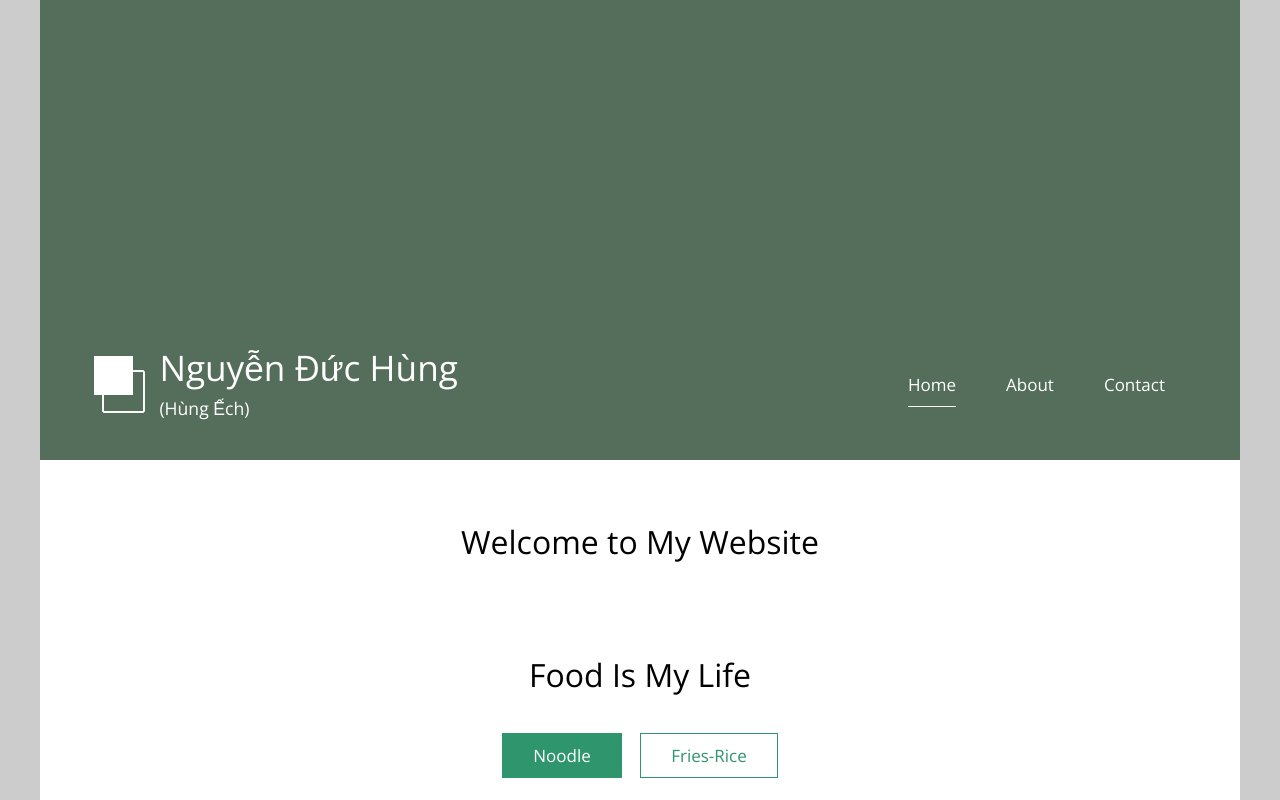
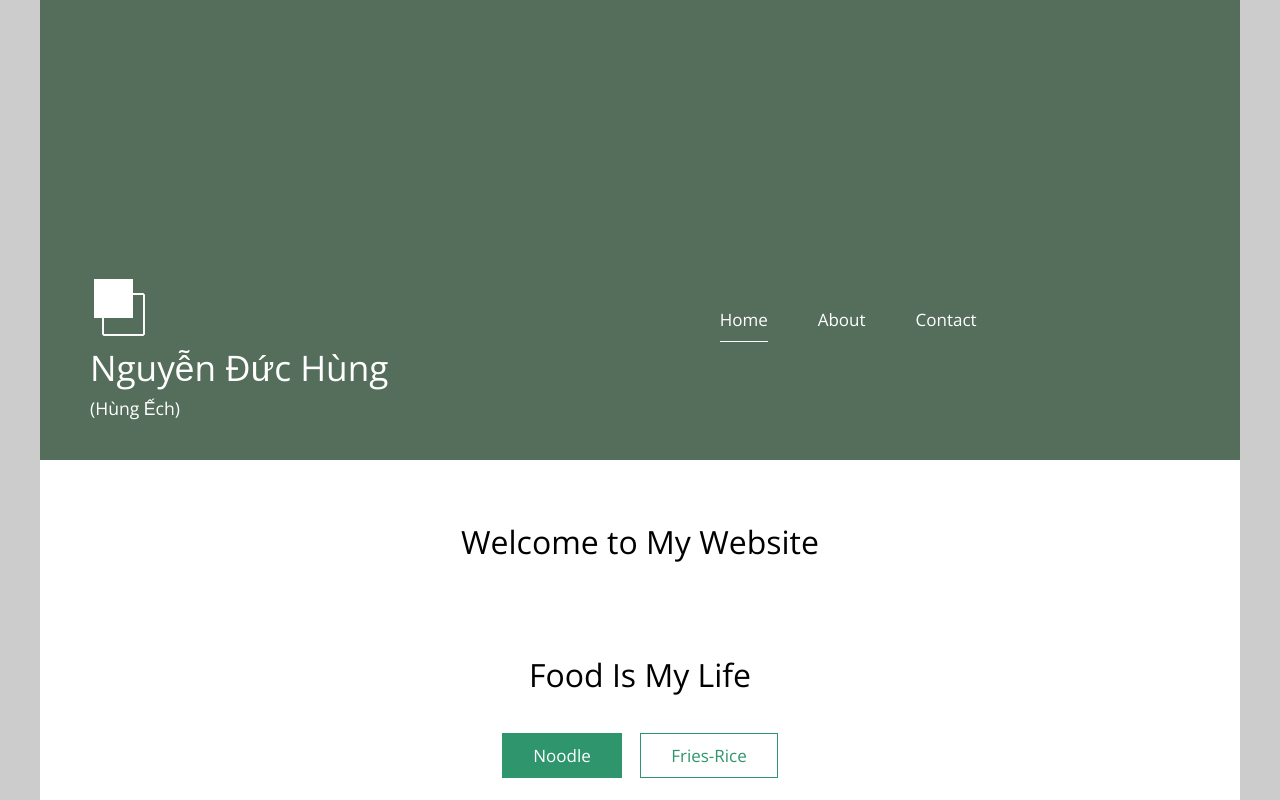
Before and after one commit to hungproh99/gorf4899, a plain HTML site: page index.html in a window 1280 px wide. Shown: the top 800 px of the page. Drawn offline with nearby package versions, Linux system fonts and the light colour scheme.

Commit message:
Update index.html

```diff
--- a/index.html
+++ b/index.html
@@ -19,7 +19,7 @@
             <div class="parallax-window" data-parallax="scroll" data-image-src="img/image.jpg">
                 <div class="tm-header">
                     <div class="row tm-header-inner">
-                        <div class="col-md-6 col-12">
+                        <div class="col-md-4 col-12">
                             <img src="img/image1.png" alt="Logo" class="tm-site-logo" />
                             <div class="tm-site-text-box">
                                 <h1 class="tm-site-title">Nguyễn Đức Hùng</h1>
```
